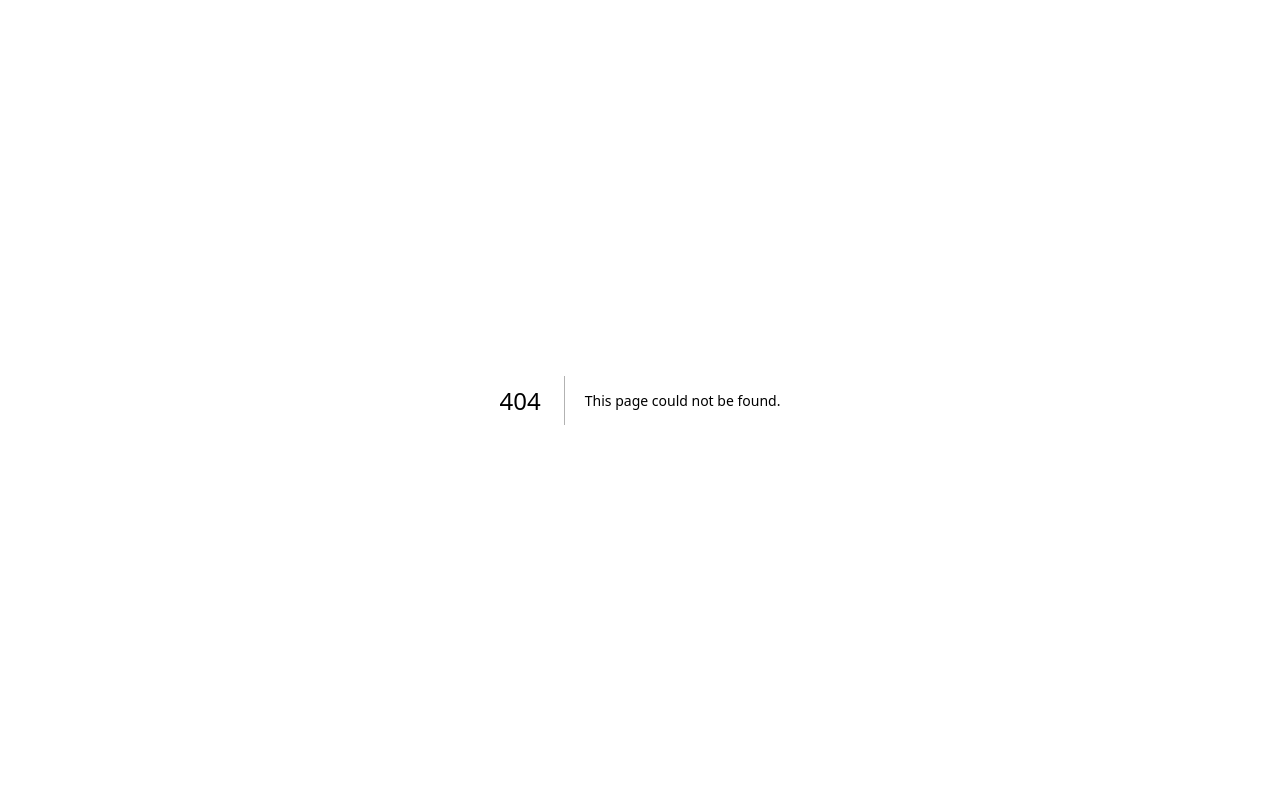
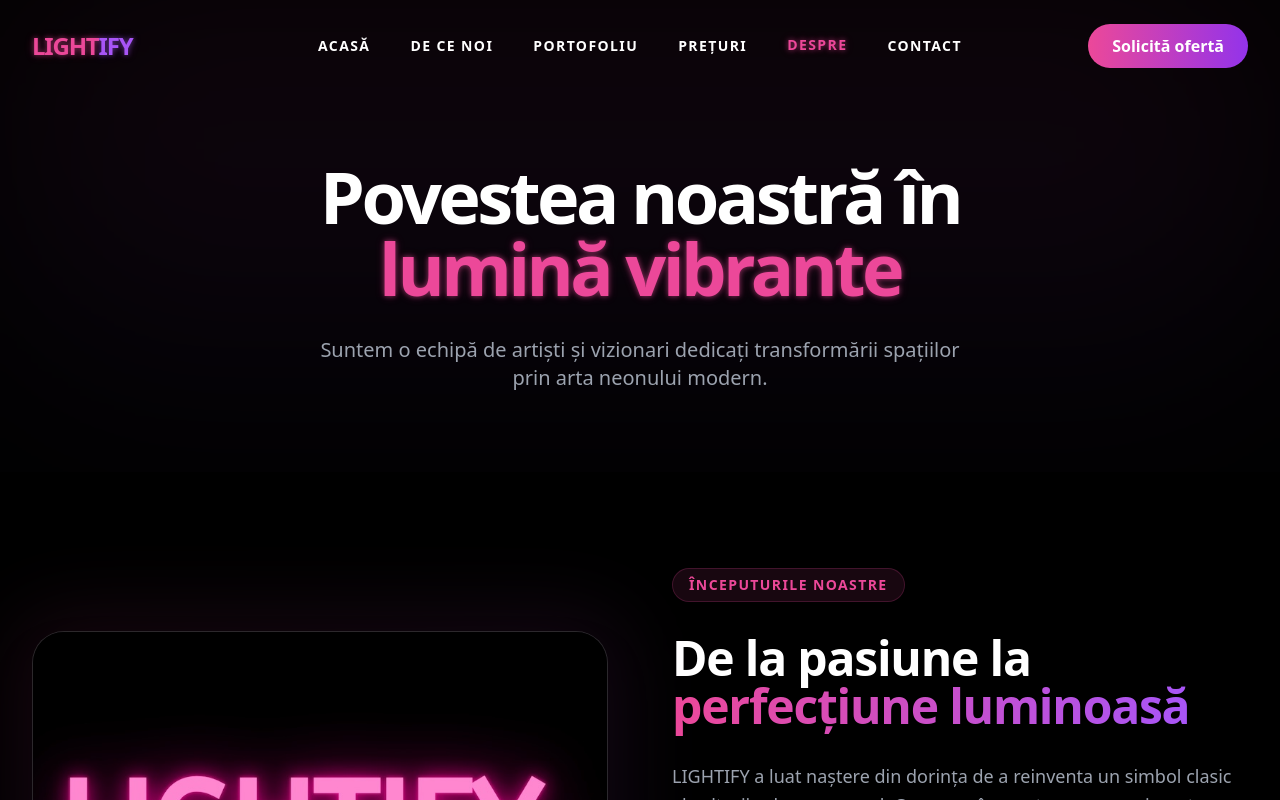
Before and after one commit to TeodorTech/lightify, a Next.js app: page /despre-noi in a window 1280 px wide. Before the commit this address had no page. Shown: the top 800 px of the page. Built offline with nearby package versions, Linux system fonts and the light colour scheme.

Commit message:
feat: optimize SEO with keywords and Romanian routes

```diff
--- a/src/components/layout/Layout.tsx
+++ b/src/components/layout/Layout.tsx
@@ -7,9 +7,10 @@ interface LayoutProps {
   children: ReactNode;
   title?: string;
   description?: string;
+  keywords?: string;
 }
 
-export default function Layout({ children, title, description }: LayoutProps) {
+export default function Layout({ children, title, description, keywords }: LayoutProps) {
   const pageDescription =
     description ||
     "Handcrafted custom neon signs for home, business, and events. Bring your space to life with LIGHTIFY.";
--- a/src/components/seo/SEO.tsx
+++ b/src/components/seo/SEO.tsx
@@ -5,6 +5,7 @@ import { BRAND } from "../../constants/navigation";
 interface SEOProps {
     title: string;
     description: string;
+    keywords?: string;
     canonical?: string;
     ogType?: string;
     ogImage?: string;
@@ -14,6 +15,7 @@ interface SEOProps {
 export default function SEO({
     title,
     description,
+    keywords,
     canonical,
     ogType = "website",
     ogImage = "/images/og-image.jpg", // Default OG image
@@ -22,6 +24,7 @@ export default function SEO({
     const siteName = "LIGHTIFY";
     const fullTitle = `${title} | ${siteName}`;
     const url = "https://lightify.ro"; // Update with real domain if different
+    const canonicalUrl = canonical || (typeof window !== "undefined" ? window.location.href : url);
 
     const structuredData = {
         "@context": "https://schema.org",
@@ -65,7 +68,8 @@ export default function SEO({
         <Head>
             <title>{fullTitle}</title>
             <meta name="description" content={description} />
-            {canonical && <link rel="canonical" href={canonical} />}
+            {keywords && <meta name="keywords" content={keywords} />}
+            <link rel="canonical" href={canonicalUrl} />
             <link rel="icon" type="image/png" href="/favicon.png" />
             <link rel="icon" type="image/png" sizes="192x192" href="/icon-192.png" />
             <link rel="icon" type="image/png" sizes="512x512" href="/icon-512.png" />
@@ -76,7 +80,7 @@ export default function SEO({
             <meta property="og:title" content={fullTitle} />
             <meta property="og:description" content={description} />
             <meta property="og:type" content={ogType} />
-            <meta property="og:url" content={canonical || url} />
+            <meta property="og:url" content={canonicalUrl} />
             <meta property="og:image" content={`${url}${ogImage}`} />
             <meta property="og:locale" content="ro_RO" />
 
--- a/src/constants/navigation.ts
+++ b/src/constants/navigation.ts
@@ -1,9 +1,9 @@
 export const NAVIGATION = [
     { name: "Acasă", href: "/" },
-    { name: "De ce lightify", href: "/why-choose-us" },
-    { name: "Portofoliu", href: "/portfolio" },
-    { name: "Prețuri", href: "/pricing" },
-    { name: "Despre", href: "/about" },
+    { name: "De ce noi", href: "/de-ce-lightify" },
+    { name: "Portofoliu", href: "/portofoliu-semne-neon" },
+    { name: "Prețuri", href: "/preturi-neon-led" },
+    { name: "Despre", href: "/despre-noi" },
     { name: "Contact", href: "/contact" },
 ];
 
--- a/src/pages/contact.tsx
+++ b/src/pages/contact.tsx
@@ -87,8 +87,9 @@ export default function Contact() {
 
   return (
     <Layout
-      title="Contactează-ne | Semne Neon Personalizate"
-      description="Contactează echipa LIGHTIFY pentru a discuta despre proiectul tău."
+      title="Contact Lightify | Comandă Semne Neon Personalizate București"
+      description="Contactează Lightify pentru o ofertă personalizată de semne neon, afișe luminoase sau panouri LED. Suntem aici să îți luminăm ideile! Telefon, email și locație atelier."
+      keywords="contact lightify, comanda neon personalizat, telefon firme luminoase, adresa atelier neon bucuresti, email lightify"
     >
       <div className="bg-black min-h-screen pt-40 pb-24 selection:bg-pink-500/30">
         <div className="mx-auto max-w-7xl px-6 lg:px-8">
--- a/src/pages/why-choose-us.tsx
+++ b/src/pages/de-ce-lightify.tsx
@@ -66,8 +66,9 @@ const STEPS = [
 export default function WhyChooseUs() {
   return (
     <Layout
-      title="De ce Lightify | Semne Neon Personalizate"
-      description="Află de ce LIGHTIFY este alegerea preferată pentru semne neon personalizate: calitate artizanală, LED-uri premium și proces de design colaborativ."
+      title="De ce Lightify? Calitate Semne Neon & Afișe Luminoase"
+      description="Află de ce Lightify este alegerea potrivită pentru semne neon personalizate. Folosim materiale premium, oferim garanție extinsă și consultanță dedicată pentru proiectul tău."
+      keywords="calitate neon, avantaj lightify, de ce noi, garantie semne neon, neon flex premium, durabilitate led"
     >
       <div className="bg-black text-white selection:bg-pink-500/30 overflow-hidden">
 
--- a/src/pages/about.tsx
+++ b/src/pages/despre-noi.tsx
@@ -45,8 +45,9 @@ const VALUES = [
 export default function About() {
   return (
     <Layout
-      title="Despre Noi | Semne Neon Personalizate"
-      description="Descoperă povestea LIGHTIFY, locul unde arta neonului întâlnește măiestria manuală pentru a crea decoruri spectaculoase și unice."
+      title="Despre Lightify | Atelier Semne Neon & LED București"
+      description="Povestea Lightify - Pasiune pentru neon și lumină. Află cum creăm manual cele mai bune semne neon și afișe luminoase din București, folosind tehnologie LED de ultimă generație."
+      keywords="despre lightify, atelier neon bucuresti, producator reclame luminoase, echipa lightify, cine suntem, productie publicitara led"
     >
       <div className="bg-black text-white selection:bg-pink-500/30">
 
--- a/src/pages/index.tsx
+++ b/src/pages/index.tsx
@@ -30,8 +30,9 @@ const FEATURED_ITEMS = [
 export default function Home() {
   return (
     <Layout
-      title="Semne Neon Personalizate"
-      description="LIGHTIFY creează semne neon premium personalizate pentru case, afaceri și evenimente. Transformă-ți spațiul cu arta noastră din neon."
+      title="Neon Personalizat București | Lightify - Semne Neon, Afișe Luminoase, LED"
+      description="Lightify bucuresti: semne neon personalizate, afișe luminoase și reclame LED premium. Producție locală pentru afaceri, evenimente și decor. Îți aducem viziunea la lumină!"
+      keywords="neon bucuresti, semne neon, afis luminos, led, reclame luminoase, firme luminoase, neon personalizat, lightify, decoratiuni neon"
     >
       {/* Hero Section */}
       <section className="relative h-screen flex items-center overflow-hidden">
@@ -69,7 +70,7 @@ export default function Home() {
           </p>
           <div className="mt-14 flex flex-col sm:flex-row items-center justify-center gap-8 animate-in fade-in zoom-in duration-1000 delay-500">
             <Link
-              href="/portfolio"
+              href="/portofoliu-semne-neon"
               className="group relative px-10 py-5 bg-pink-600 text-white font-black rounded-full transition-all duration-300 hover:bg-pink-500 hover:shadow-[0_0_30px_rgba(236,72,153,0.6)] transform hover:-translate-y-1 active:scale-95 overflow-hidden"
             >
               <span className="relative z-10">Explorează portofoliul</span>
@@ -106,7 +107,7 @@ export default function Home() {
               </p>
             </div>
             <Link
-              href="/portfolio"
+              href="/portofoliu-semne-neon"
               className="text-pink-500 font-bold hover:text-pink-400 transition-colors flex items-center gap-2 group"
             >
               Vezi toată galeria
@@ -138,7 +139,7 @@ export default function Home() {
                   </p>
                   <div className="mt-6 pt-6 border-t border-white/5">
                     <Link
-                      href="/portfolio"
+                      href="/portofoliu-semne-neon"
                       className={`text-xs font-bold uppercase tracking-widest ${item.color === 'pink' ? 'text-pink-500' : 'text-purple-500'}`}
                     >
                       Vezi Detalii
@@ -235,7 +236,7 @@ export default function Home() {
               Solicită o ofertă
             </Link>
             <Link
-              href="/portfolio"
+              href="/portofoliu-semne-neon"
               className="px-10 py-4 bg-purple-900/40 backdrop-blur-md border border-white/20 text-white font-bold rounded-full hover:bg-purple-900/60 transition-all transform hover:-translate-y-1"
             >
               Vezi portofoliul
--- a/src/pages/portfolio.tsx
+++ b/src/pages/portofoliu-semne-neon.tsx
@@ -107,8 +107,9 @@ export default function Portfolio() {
 
   return (
     <Layout
-      title="Portofoliu | Semne Neon Personalizate"
-      description="Explorează colecția noastră de semne neon personalizate pentru afaceri, case și evenimente."
+      title="Portofoliu Semne Neon & Afișe Luminoase | Lightify București"
+      description="Descoperă galeria noastră de semne neon personalizate, sigle luminoase și proiecte LED realizate de Lightify în București. Vezi cum am transformat branduri și evenimente."
+      keywords="portofoliu neon, galerie semne neon, modele firme luminoase, exemple neon personalizat, poze afise led, proiecte lightify"
     >
       <div className="bg-black min-h-screen pt-32 pb-24">
         <div className="mx-auto max-w-7xl px-6 lg:px-8">
--- a/src/pages/pricing.tsx
+++ b/src/pages/preturi-neon-led.tsx
@@ -69,8 +69,9 @@ const PRICE_FACTORS = [
 export default function Pricing() {
     return (
         <Layout
-            title="Prețuri | Semne Neon Personalizate"
-            description="Află cât costă un semn neon personalizat la LIGHTIFY. Transparență totală, pachete pentru orice buget și calitate premium garantată."
+            title="Prețuri Semne Neon Personalizate | Afișe Luminoase LED | Lightify"
+            description="Vezi prețurile pentru semne neon personalizate și afișe luminoase LED în București. Oferte transparente pentru logo-uri neon, texte luminoase și proiecte speciale de la Lightify."
+            keywords="preturi neon personalizat, cost firma luminoasa, pret afis led, oferta semne neon, neon ieftin bucuresti, pret logo neon"
         >
             <div className="bg-black text-white selection:bg-pink-500/30">
 
```
Also changed, not shown: 1 other file (tests, documents, lock files or other folders).
